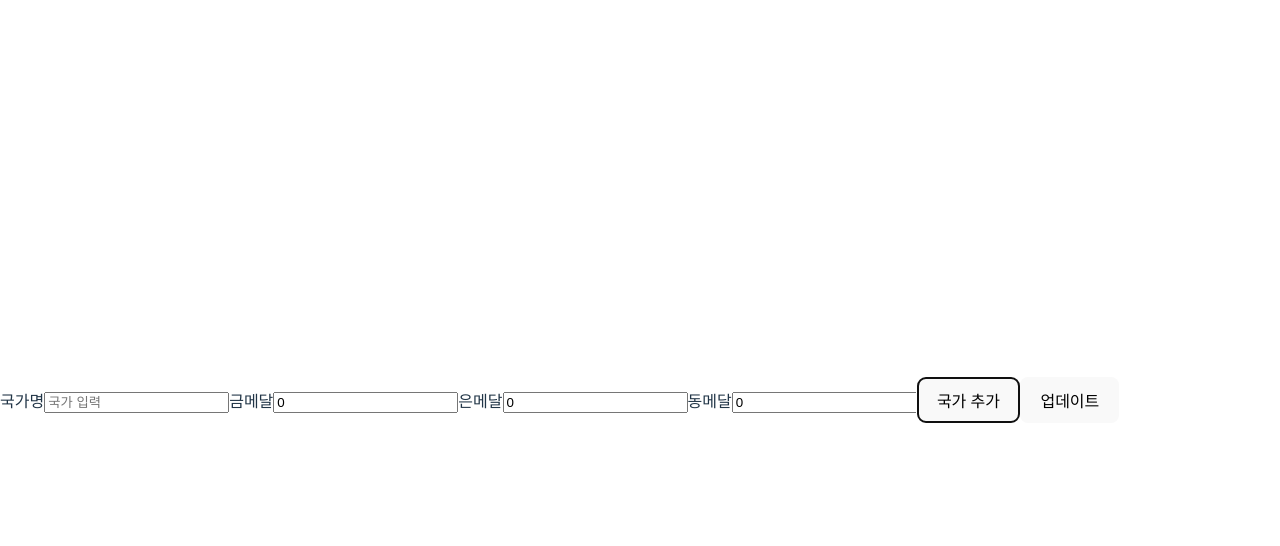
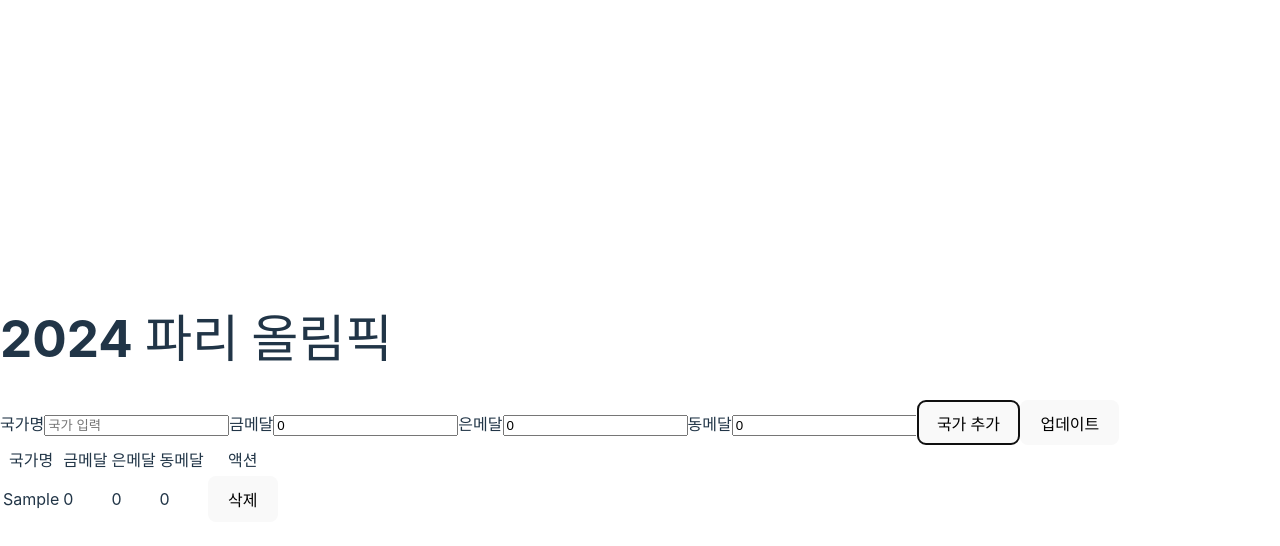
Before and after one commit to ej-kimm/Olympic-medal-tracker, a React (Vite) app: page / in a window 1280 px wide. Both pictures are taken after typing "Sample" into the empty fields and a click on the button "국가 추가". Shown: the top 546 px of the page. Built offline with nearby package versions, Linux system fonts and the light colour scheme.

Commit message:
🚧 Mark up and show MedalList component

```diff
--- a/src/App.jsx
+++ b/src/App.jsx
@@ -1,12 +1,15 @@
 import React, { useState } from 'react'
 import AddMedal from './components/AddMedal'
+import MedalList from './components/MedalList'
 
 export default function App() {
   const [medals, setMedals] = useState([])
 
   return (
     <>
+      <h1>2024 파리 올림픽</h1>
       <AddMedal setMedals={setMedals} />
+      <MedalList medals={medals} />
     </>
   )
 }
--- /dev/null
+++ b/src/components/MedalList.jsx
@@ -0,0 +1,31 @@
+import React from 'react'
+import { AddOrUpdateButton } from './ui/Button'
+
+export default function MedalList({ medals }) {
+  return (
+    <table>
+      <thead>
+        <tr>
+          <th>국가명</th>
+          <th>금메달</th>
+          <th>은메달</th>
+          <th>동메달</th>
+          <th>액션</th>
+        </tr>
+      </thead>
+      <tbody>
+        {medals.map((medal) => (
+          <tr key={medal.country}>
+            <td>{medal.country}</td>
+            <td>{medal.gold}</td>
+            <td>{medal.silver}</td>
+            <td>{medal.bronze}</td>
+            <td>
+              <AddOrUpdateButton>삭제</AddOrUpdateButton>
+            </td>
+          </tr>
+        ))}
+      </tbody>
+    </table>
+  )
+}
```
